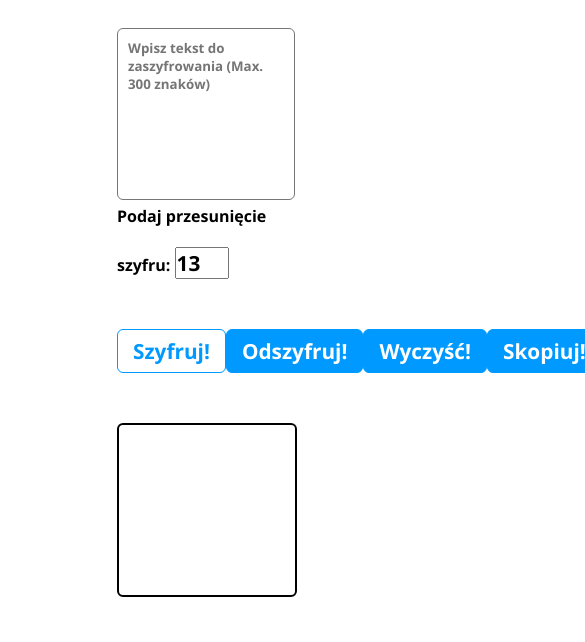
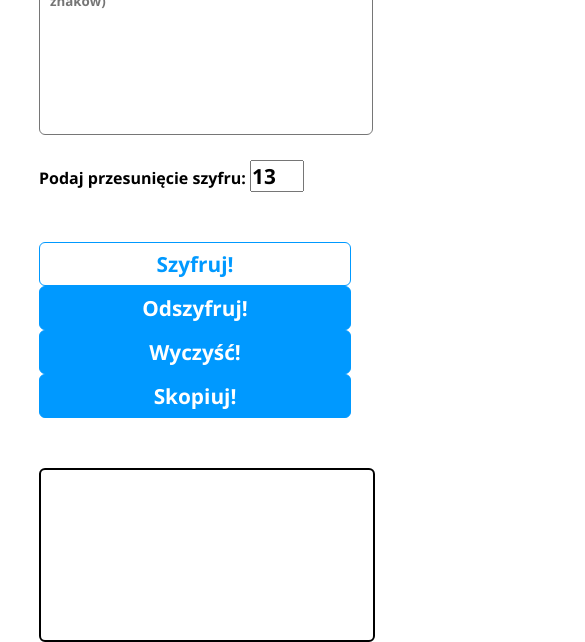
Before and after one commit to SzymonPawlus/CaesarHomeWork, a plain HTML site: page index.html in a window 390 px wide. Shown: the part 202-844 px from the top of the page, 585 px wide, since content can reach past the window. Drawn offline with nearby package versions, Linux system fonts and the light colour scheme.

Commit message:
resposive

```diff
--- a/style.css
+++ b/style.css
@@ -93,3 +93,13 @@ h1 {
     right: 5px;
     cursor: pointer;
 }
+
+@media screen and (max-width: 800px) {
+    .container {
+        width: 80%;
+    }
+
+    .buttons-wrapper {
+        flex-direction: column;
+    }
+}
```
